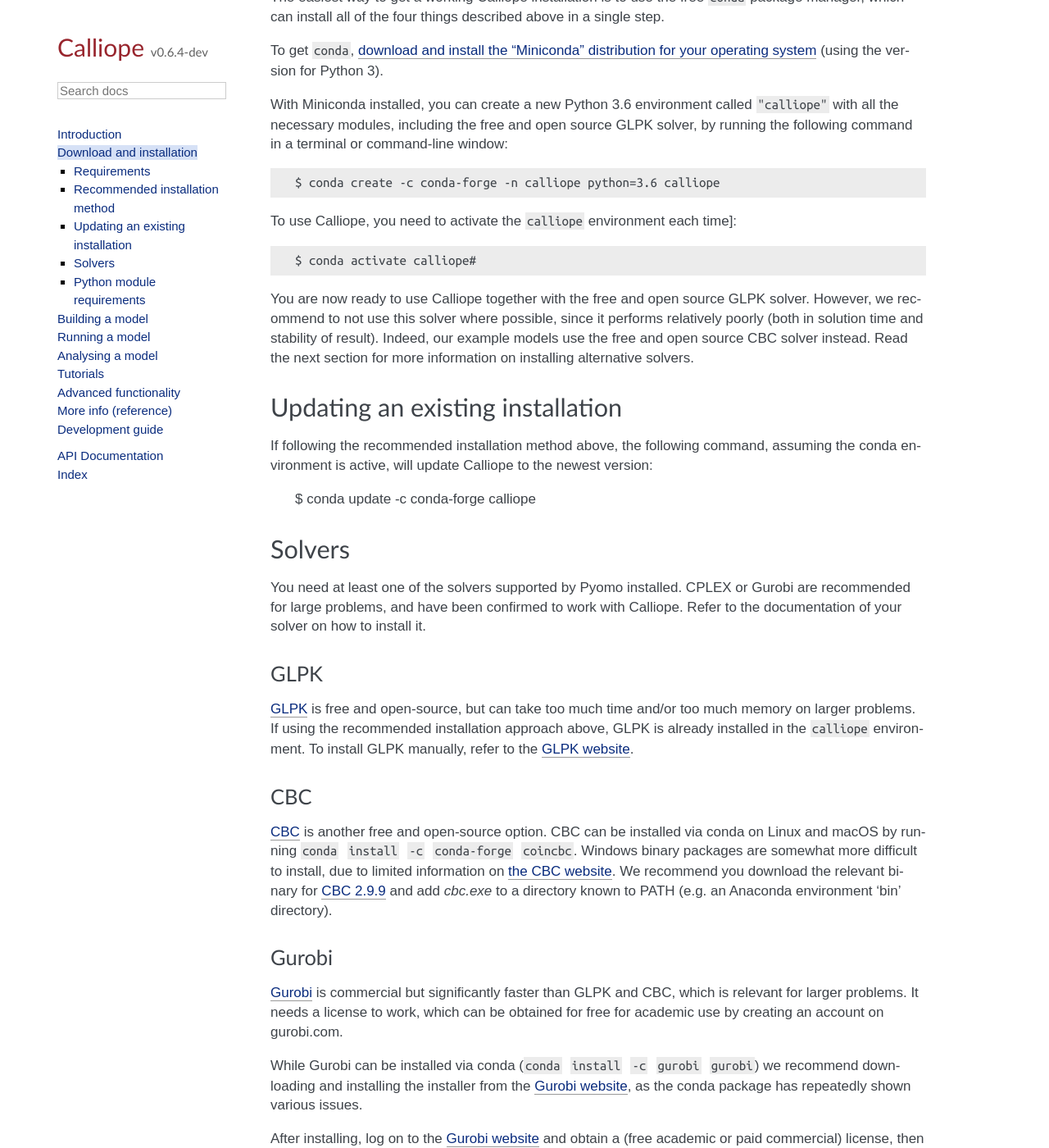
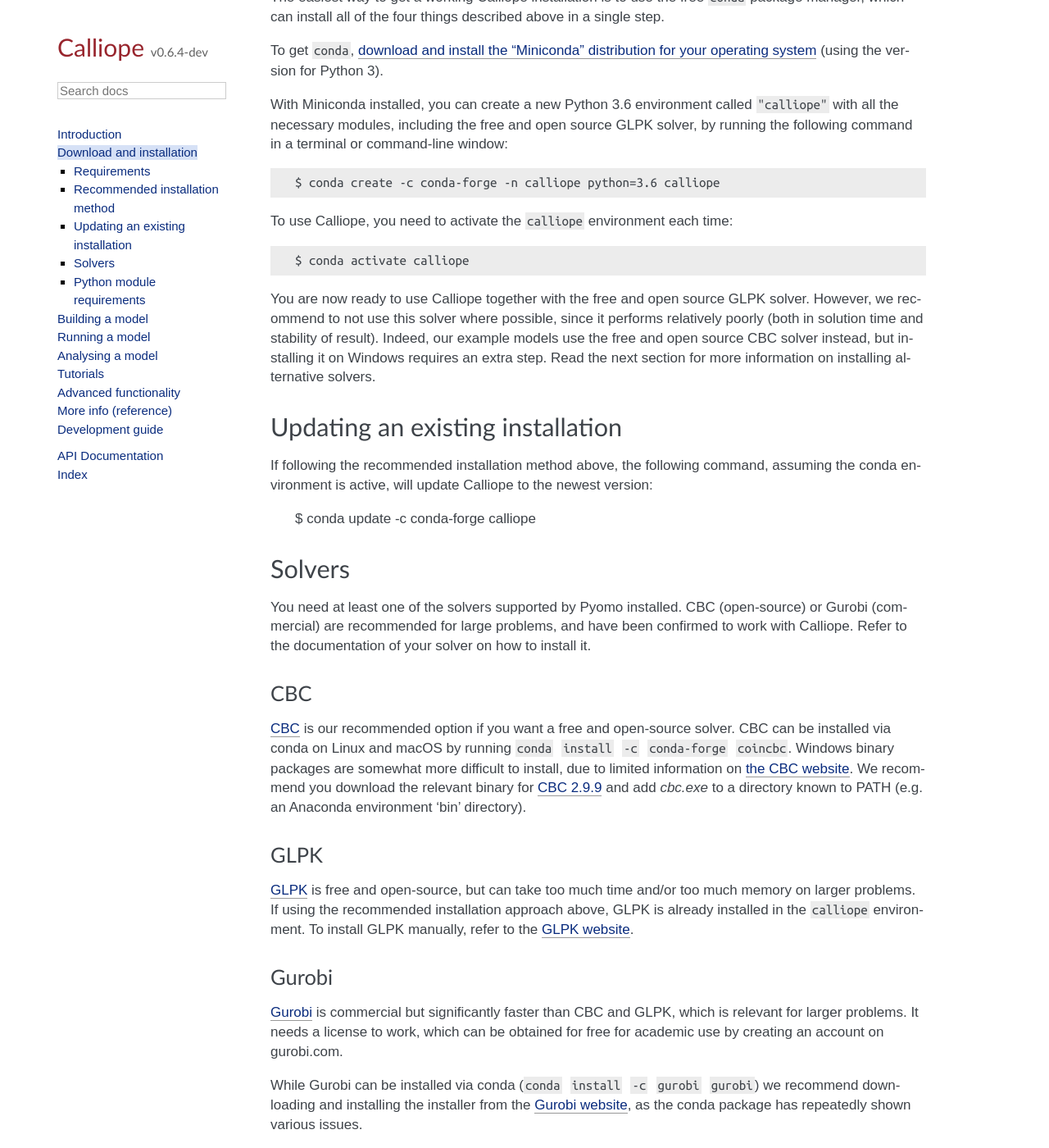
Before and after one commit to calliope-project/calliope, a Sphinx documentation site: the page built from doc/user/installation.rst, in a window 1280 px wide and 1400 px high, scrolled down 463 px. Shown: the whole window at 82% size. Built offline with Sphinx 7.4.7, drawn with Linux system fonts in a browser that asks for light colours; some web fonts are replaced; pages that are not in the unit, such as notebooks, are missing from menus; a script that is not in the unit is left out; comment, search, counter and statistics services are not loaded; some of the changed text lies outside the part shown.

Commit message:
Update installation.rst

```diff
--- a/doc/user/installation.rst
+++ b/doc/user/installation.rst
@@ -13,7 +13,7 @@
 
 1. The Python programming language, version 3.6 or higher.
 2. A number of Python add-on modules (see :ref:`below for the complete list <python_module_requirements>`).
-3. A solver: Calliope has been tested with GLPK, CBC, Gurobi, and CPLEX. Any other solver that is compatible with Pyomo should also work.
+3. A solver: Calliope has been tested with CBC, GLPK, Gurobi, and CPLEX. Any other solver that is compatible with Pyomo should also work.
 4. The Calliope software itself.
 
 Recommended installation method
@@ -27,11 +27,11 @@
 
    $ conda create -c conda-forge -n calliope python=3.6 calliope
 
-To use Calliope, you need to activate the ``calliope`` environment each time]::
+To use Calliope, you need to activate the ``calliope`` environment each time::
 
-   $ conda activate calliope#
+   $ conda activate calliope
 
-You are now ready to use Calliope together with the free and open source GLPK solver. However, we recommend to not use this solver where possible, since it performs relatively poorly (both in solution time and stability of result). Indeed, our example models use the free and open source CBC solver instead. Read the next section for more information on installing alternative solvers.
+You are now ready to use Calliope together with the free and open source GLPK solver. However, we recommend to not use this solver where possible, since it performs relatively poorly (both in solution time and stability of result). Indeed, our example models use the free and open source CBC solver instead, but installing it on Windows requires an extra step. Read the next section for more information on installing alternative solvers.
 
 Updating an existing installation
 =================================
@@ -43,22 +43,22 @@
 Solvers
 =======
 
-You need at least one of the solvers supported by Pyomo installed. CPLEX or Gurobi are recommended for large problems, and have been confirmed to work with Calliope. Refer to the documentation of your solver on how to install it.
+You need at least one of the solvers supported by Pyomo installed. CBC (open-source) or Gurobi (commercial) are recommended for large problems, and have been confirmed to work with Calliope. Refer to the documentation of your solver on how to install it.
+
+CBC
+---
+
+`CBC <https://projects.coin-or.org/Cbc>`_ is our recommended option if you want a free and open-source solver. CBC can be installed via conda on Linux and macOS by running ``conda install -c conda-forge coincbc``. Windows binary packages are somewhat more difficult to install, due to limited information on `the CBC website <https://projects.coin-or.org/Cbc>`_. We recommend you download the relevant binary for `CBC 2.9.9 <https://bintray.com/coin-or/download/Cbc/2.9.9>`_ and add `cbc.exe` to a directory known to PATH (e.g. an Anaconda environment 'bin' directory).
 
 GLPK
 ----
 
 `GLPK <https://www.gnu.org/software/glpk/>`_ is free and open-source, but can take too much time and/or too much memory on larger problems. If using the recommended installation approach  above, GLPK is already installed in the ``calliope`` environment. To install GLPK manually, refer to the `GLPK website <https://www.gnu.org/software/glpk/>`_.
 
-CBC
----
-
-`CBC <https://projects.coin-or.org/Cbc>`_ is another free and open-source option. CBC can be installed via conda on Linux and macOS by running ``conda install -c conda-forge coincbc``. Windows binary packages are somewhat more difficult to install, due to limited information on `the CBC website <https://projects.coin-or.org/Cbc>`_. We recommend you download the relevant binary for `CBC 2.9.9 <https://bintray.com/coin-or/download/Cbc/2.9.9>`_ and add `cbc.exe` to a directory known to PATH (e.g. an Anaconda environment 'bin' directory).
-
 Gurobi
 ------
 
-`Gurobi <https://www.gurobi.com/>`_ is commercial but significantly faster than GLPK and CBC, which is relevant for larger problems. It needs a license to work, which can be obtained for free for academic use by creating an account on gurobi.com.
+`Gurobi <https://www.gurobi.com/>`_ is commercial but significantly faster than CBC and GLPK, which is relevant for larger problems. It needs a license to work, which can be obtained for free for academic use by creating an account on gurobi.com.
 
 While Gurobi can be installed via conda (``conda install -c gurobi gurobi``) we recommend downloading and installing the installer from the `Gurobi website <https://www.gurobi.com/>`_, as the conda package has repeatedly shown various issues.
 
```
